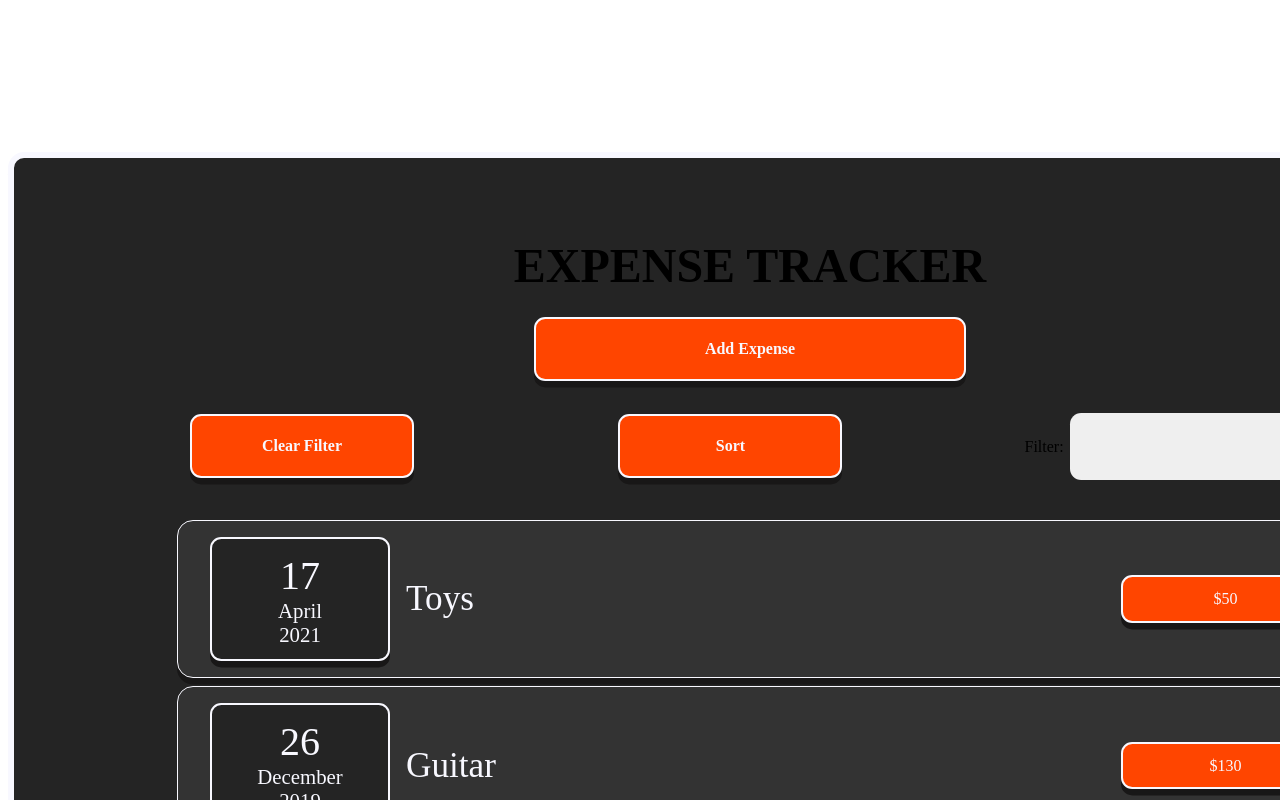
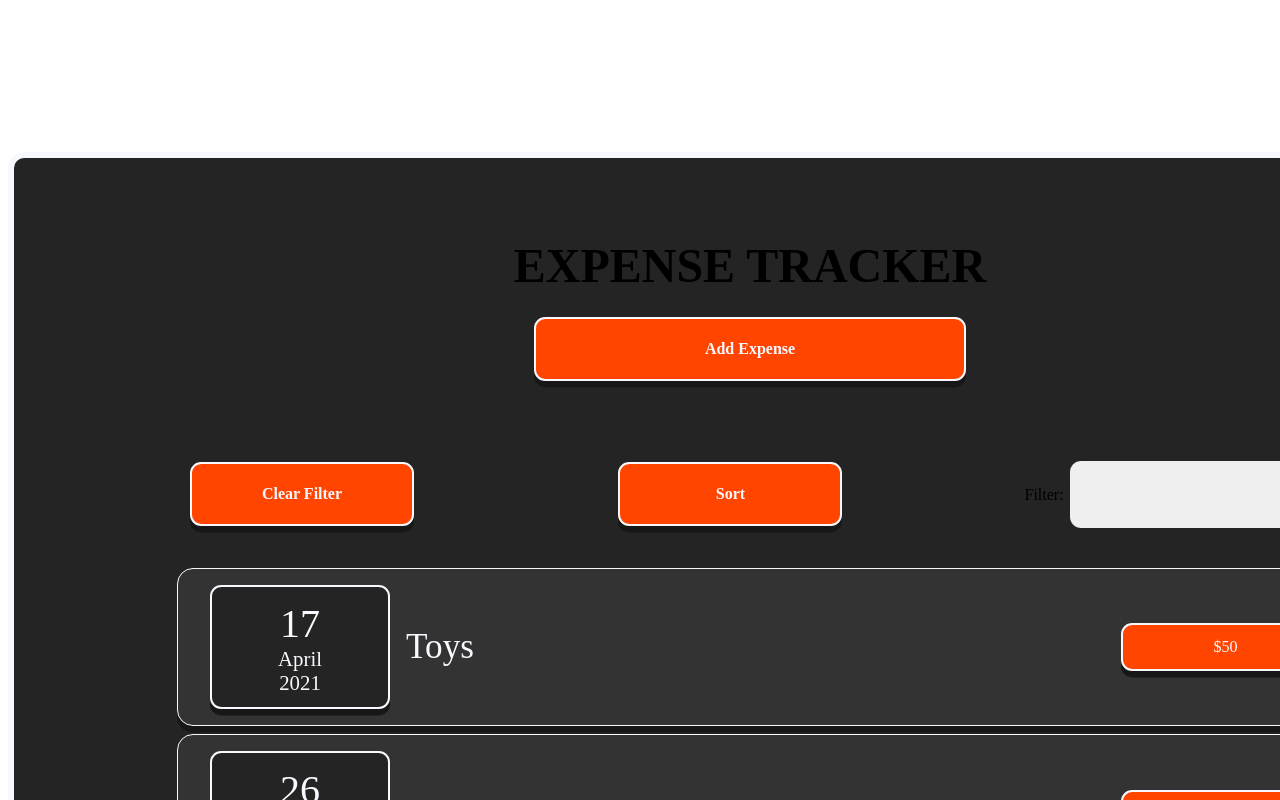
Before and after one commit to moody2times/expense_tracker, a React (Create React App) app: page / in a window 1280 px wide. Shown: the top 800 px of the page. Built offline with nearby package versions, Linux system fonts and the light colour scheme; the HTML template or start-up script is replaced by a standard one.

Commit message:
:lipstick: Update the select.css

```diff
--- a/src/styles/Select.css
+++ b/src/styles/Select.css
@@ -4,7 +4,7 @@
 	align-items: center;
 	justify-content: space-between;
 
-	margin: 2rem 0 0;
+	margin: 5rem 0 0;
 	width: 70rem;
 }
 
```
